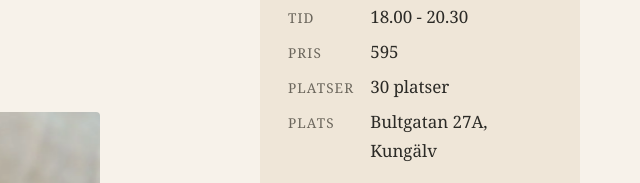
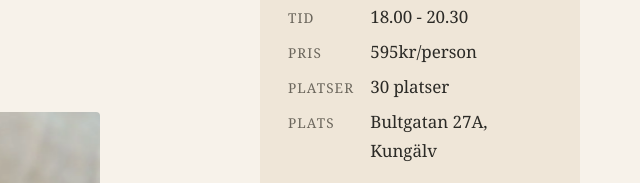
Before and after one commit to kimnyblom-spec/mpfWeb, an Eleventy site: page src/event/2026-11-23-vinprovning-med-frida.md in a window 1280 px wide. Shown: the part 287-470 px from the top of the page, 640-1280 px from the left. Built offline with nearby package versions, Linux system fonts and the light colour scheme; Eleventy itself is replaced by a stand-in of ours; files that its build step writes are made by us from their sources; no server answers; a web font is replaced by a local one.

Commit message:
Uppdatera Event: 2026-11-23-vinprovning-med-frida

```diff
--- a/src/event/2026-11-23-vinprovning-med-frida.md
+++ b/src/event/2026-11-23-vinprovning-med-frida.md
@@ -2,7 +2,7 @@
 title: Vinprovning med Frida
 datum: 2027-02-26
 tid: 18.00 - 20.30
-pris: '595'
+pris: 595kr/person
 kapacitet: 30
 status: platser
 kort: Ge bort en vinprovning i julklapp!
```
